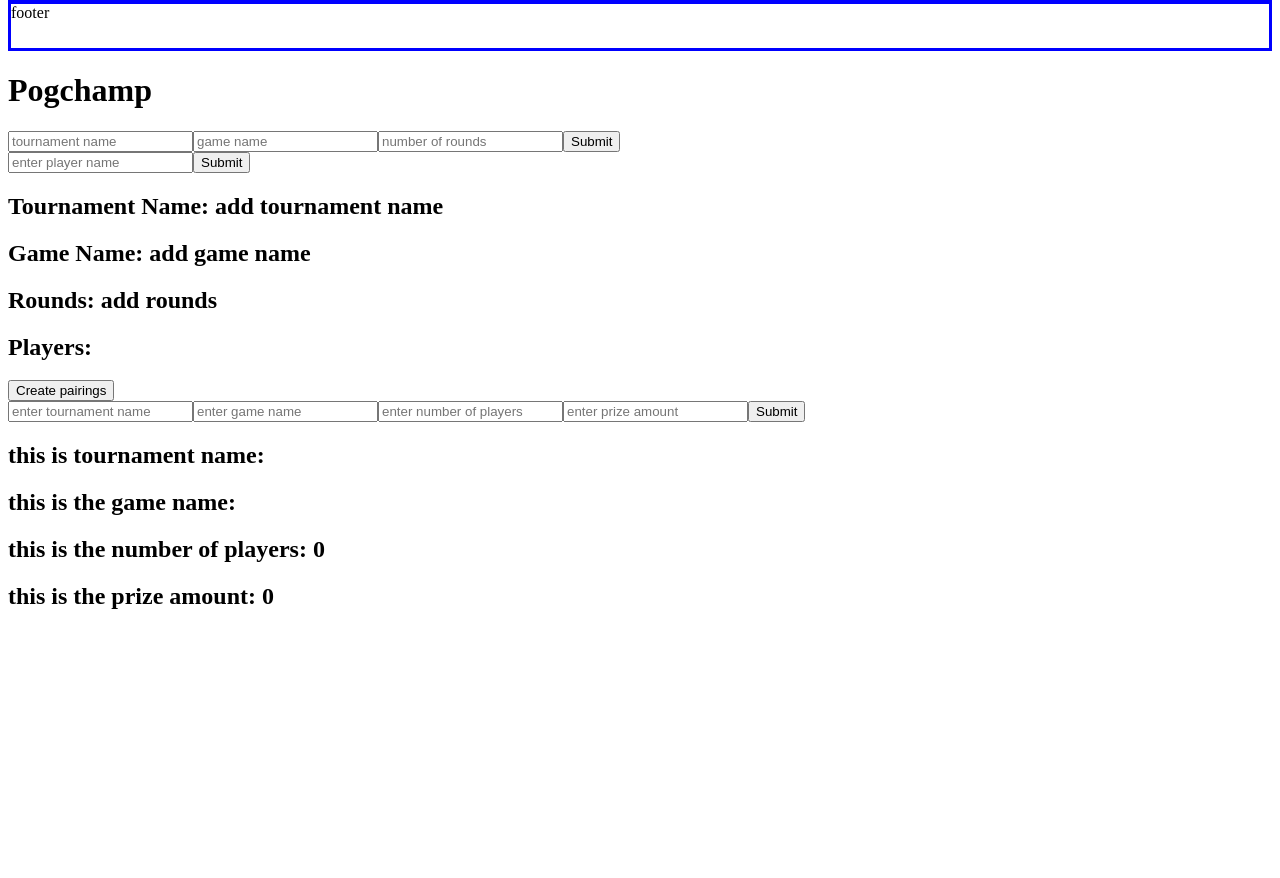
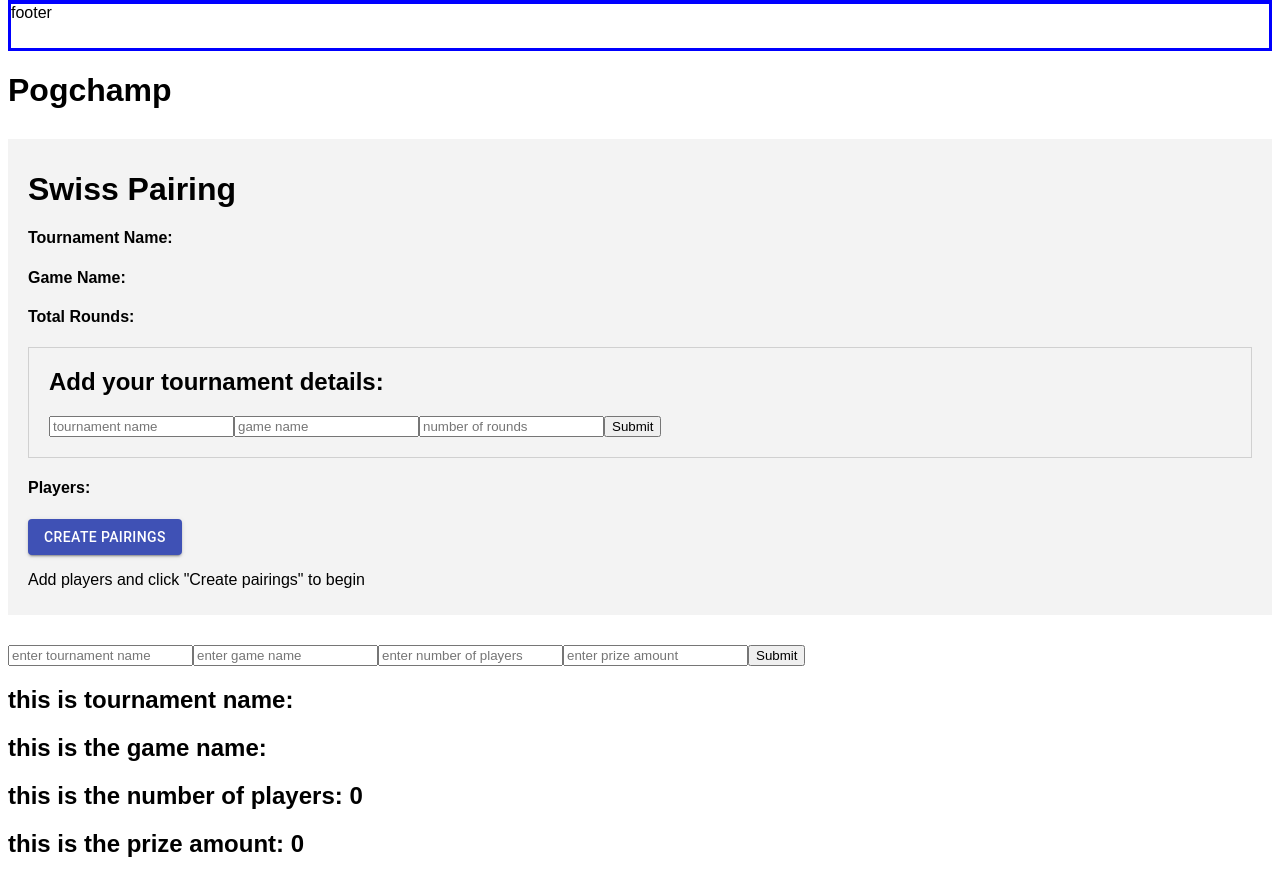
Before and after one commit to hratx-blue-ocean/pogchamp, a React app: page / in a window 1280 px wide. Shown: the part 705-1583 px from the top of the page. Before the commit the page ends 1335 px from the top, so only its background shows below. Built offline with nearby package versions, Linux system fonts and the light colour scheme.

Commit message:
Create conditional rendering for forms and buttons, and create cut off for rounds based on user-set limit

```diff
--- a/client/public/style.css
+++ b/client/public/style.css
@@ -1,3 +1,7 @@
+body {
+  font-family: Arial, Helvetica, sans-serif;
+}
+
 .navBar, .sideBar, .mainPage, .sideBarItem, .footer, .tournaments {
   border: 3px blue solid;
 }
@@ -57,3 +61,22 @@
 .footer {
   height: 50px;
 }
+
+.swissPairing {
+  margin: 30px 0;
+  background: #f3f3f3;
+  padding: 10px 20px;
+}
+.setup-form {
+  border: 1px solid #d0d0d0;
+  padding: 20px;
+  margin-bottom: 20px;
+}
+.setup-form h2 {
+  margin-top: 0;
+}
+.swiss-player {
+  padding: 10px;
+  background: #e8e8e8;
+  margin: 5px 0;
+}
--- a/client/src/components/SwissController.jsx
+++ b/client/src/components/SwissController.jsx
@@ -1,10 +1,13 @@
 import React, { useState, useRef } from 'react';
+import { Button } from '@material-ui/core';
+
 
 const SwissController = (props) => {
   const [gameDetails, setGameDetails] = useState({
-    tournamentName: 'add tournament name',
-    gameName: 'add game name',
-    rounds: 'add rounds'
+    tournamentName: '',
+    gameName: '',
+    rounds: '',
+    currentRound: 0
   });
 
   const [playerInfo, setPlayerInfo] = useState({});
@@ -20,7 +23,7 @@ const SwissController = (props) => {
   const handleSubmit = (e) => {
     e.preventDefault();
 
-    setGameDetails({
+    setGameDetails({...gameDetails,
       tournamentName: tournamentRef.current.value,
       gameName: game.current.value,
       rounds: rounds.current.value
@@ -47,6 +50,9 @@ const SwissController = (props) => {
       newPairs.push([sorted[i][0], sorted[i+1][0]]);
     }
     setPairs(newPairs);
+    if(gameDetails.currentRound < Number(gameDetails.rounds)) {
+      gameDetails.currentRound ++;
+    }
   }
 
   const handleScoreUpdate = (e, player) => {
@@ -59,34 +65,39 @@ const SwissController = (props) => {
   }
 
   return (
-    <div>
-      <form onSubmit={handleSubmit}>
+    <div className="swissPairing">
+      <h1>Swiss Pairing</h1>
+      <div>
+        <h4>Tournament Name: {gameDetails.tournamentName}</h4>
+        <h4>Game Name: {gameDetails.gameName}</h4>
+        <h4>Total Rounds: {gameDetails.rounds}</h4>
+      </div>
+
+      <form onSubmit={handleSubmit} className="setup-form">
+        <h2>Add your tournament details:</h2>
         <input type="text" placeholder="tournament name" ref={tournamentRef}></input>
         <input type="text" placeholder="game name" ref={game}></input>
         <input type="text" placeholder="number of rounds" ref={rounds}></input>
         <button>Submit</button>
       </form>
-
-      <form onSubmit={handleAddPlayer}>
-        <input type="text" placeholder="enter player name" ref={players}></input>
-        <button>Submit</button>
-      </form>
-
-      <div>
-        <h2>Tournament Name: {gameDetails.tournamentName}</h2>
-        <h2>Game Name: {gameDetails.gameName}</h2>
-        <h2>Rounds: {gameDetails.rounds}</h2>
-      </div>
-
+      {
+        gameDetails.rounds !== ''
+          ? <form onSubmit={handleAddPlayer} className="setup-form">
+              <h2>Add the players:</h2>
+              <input type="text" placeholder="enter player name" ref={players}></input>
+              <button>Submit</button>
+            </form>
+          : ''
+      }
       {
         playerInfo === {}
           ? ''
           : <div>
-            <h2>Players:</h2>
+            <h4>Players:</h4>
               {Object.keys(playerInfo).map((player, index) => {
                 listRefs.set(player, React.createRef())
                 return (
-                  <div key={index}>
+                  <div key={index} className="swiss-player">
                     <p>{player} - {playerInfo[player]}</p>
                     <form onSubmit={(e) => handleScoreUpdate(e, player)}>
                       <input ref={listRefs.get(player)}></input>
@@ -97,9 +108,16 @@ const SwissController = (props) => {
               })}
             </div>
       }
-      <form>
-        <button onClick={handlePairings}>Create pairings</button>
-      </form>
+      <Button
+        variant="contained"
+        color="primary"
+        onClick={handlePairings}
+        className="create-pairings">Create Pairings</Button>
+      {
+        gameDetails.currentRound > 0
+          ? <h2>Round {gameDetails.currentRound}</h2>
+          : <p>Add players and click "Create pairings" to begin</p>
+      }
       {
         pairs.length
           ? pairs.map((pair, index) => {
@@ -107,6 +125,14 @@ const SwissController = (props) => {
             })
           : ''
       }
+      {
+        gameDetails.currentRound === parseInt(gameDetails.rounds)
+          ? <Button
+              variant="contained"
+              color="primary"
+              className="create-pairings">Reveal Winner!</Button>
+          : ''
+      }
     </div>
   )
 }
```
